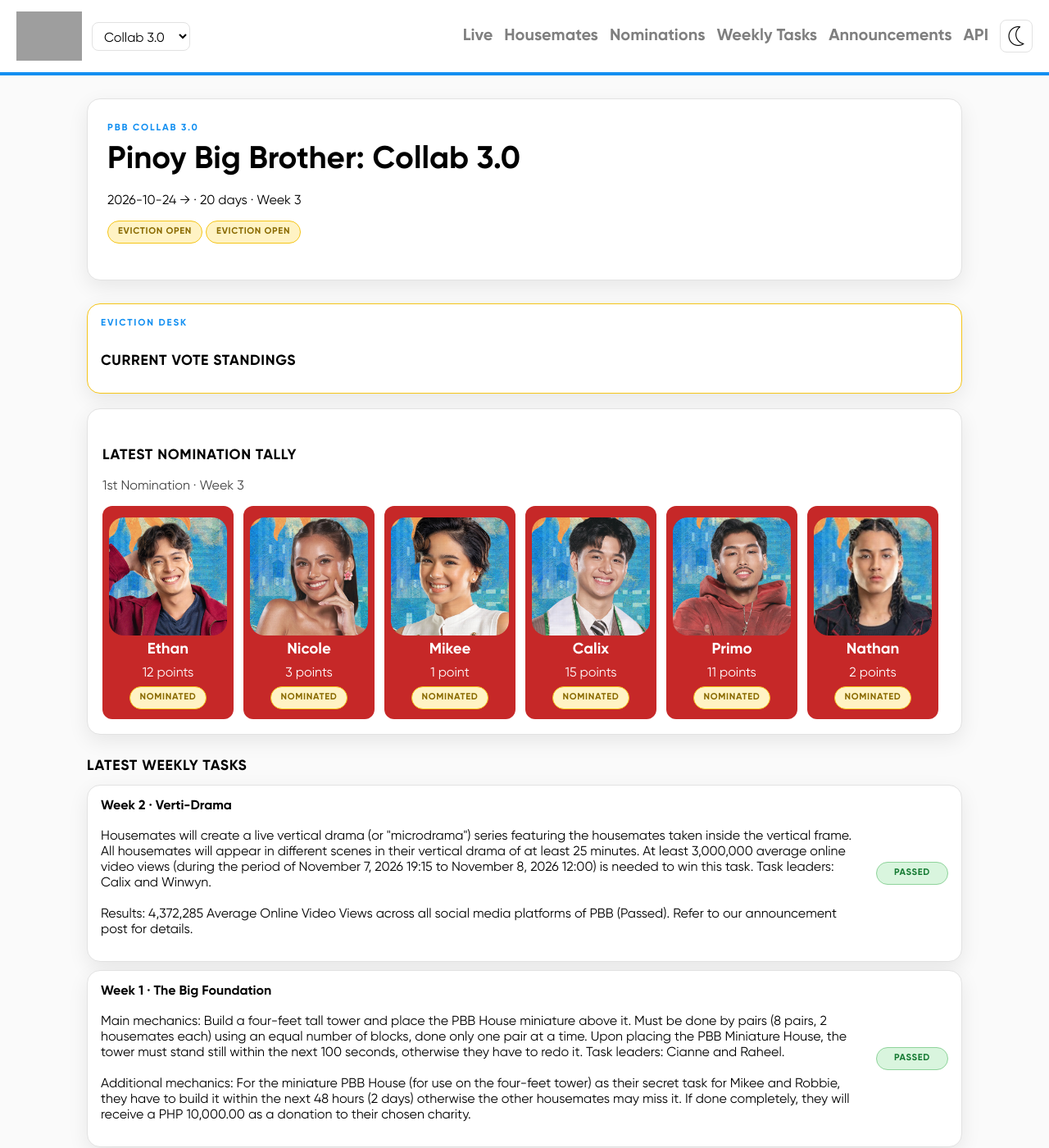
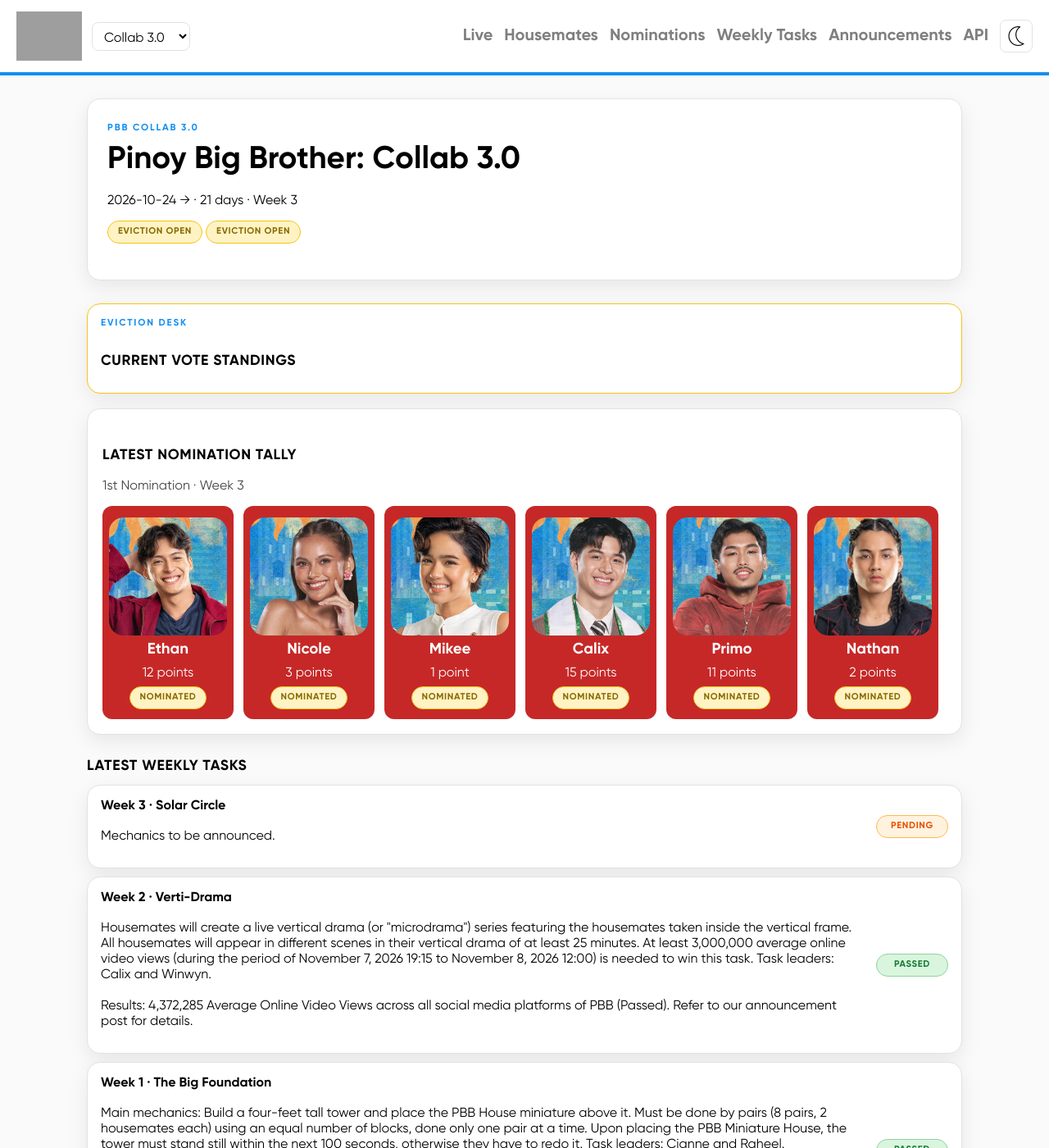
Before and after one commit to drpsphca/PHCASite-PBBUpdates, a Jekyll site: the page built from seasons/collab3/index.md, in a window 1280 px wide and 1400 px high. Shown: the whole window at 82% size. Built offline with Jekyll 4.4.1, drawn with Linux system fonts in a browser that asks for light colours; grey boxes are pictures that could not be loaded.

Commit message:
20261113-01

```diff
--- a/_data/seasons/collab3/season.yml
+++ b/_data/seasons/collab3/season.yml
@@ -3,12 +3,12 @@
 short_title: "PBB Collab 3.0"
 premiere: "2026-10-24"
 # finale: "null"
-days: 20
+days: 21
 status: eviction_open          # live | eviction_open | ended
 voting_open: true
 current_week: 3
-current_day: 20
-updated_at: "2026-11-12T00:05:00+08:00"
+current_day: 21
+updated_at: "2026-11-13T00:00:00+08:00"
 # winner: tbd
 hosts:
 - Bianca Gonzalez
--- a/_data/seasons/collab3/weekly_tasks.yml
+++ b/_data/seasons/collab3/weekly_tasks.yml
@@ -16,3 +16,10 @@
 
     Results: 4,372,285 Average Online Video Views across all social media platforms of PBB (Passed). Refer to our announcement post for details.
   status: passed
+- week: 3
+  day: 21
+  date: "2026-11-13"
+  title: "Solar Circle"
+  summary: |
+    Mechanics to be announced.
+  status: pending
```
